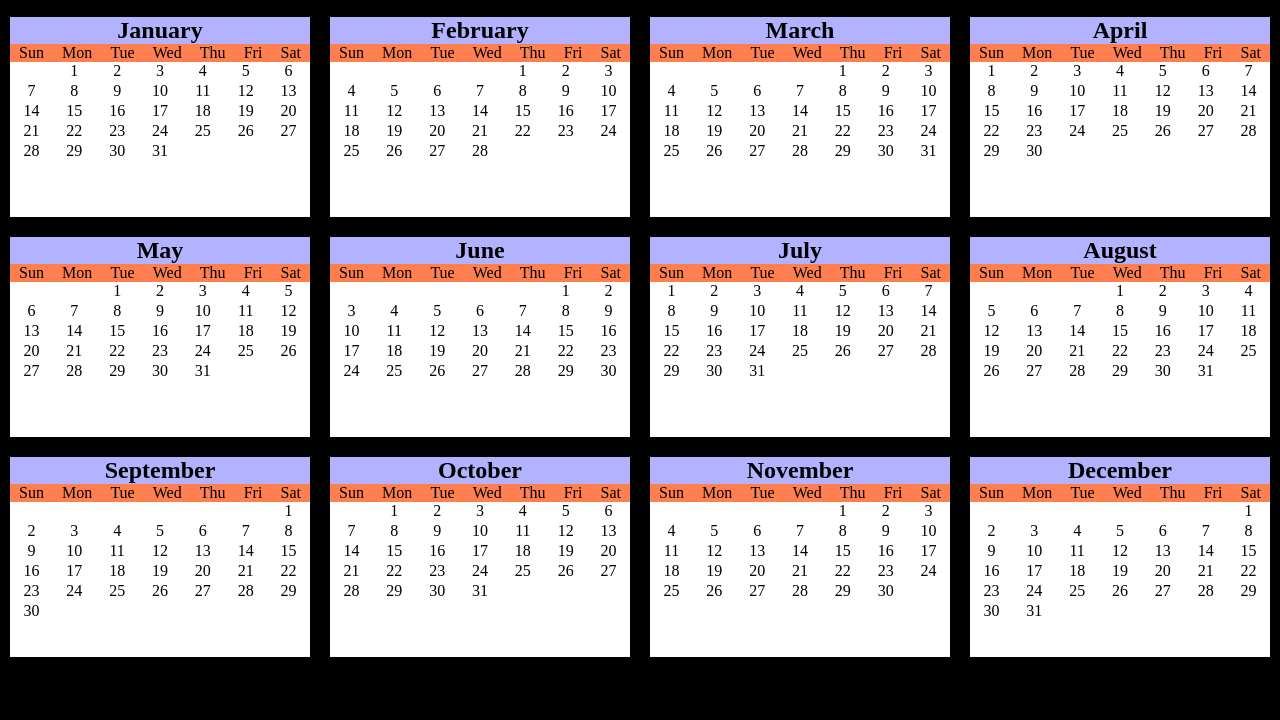
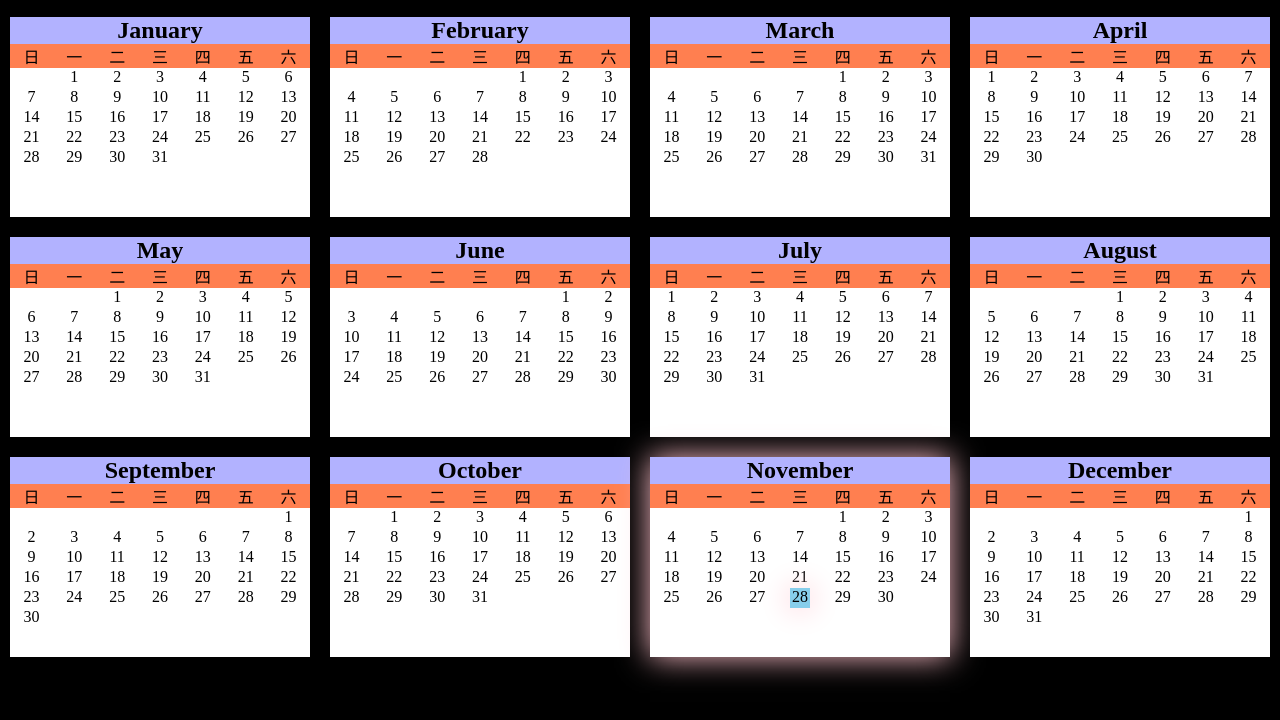
Before and after one commit to ZiKT1229/calendar, a plain HTML site: page index.html in a window 1280 px wide. Shown: the part 40-760 px from the top of the page. Drawn offline with Linux system fonts and the light colour scheme.

Commit message:
修改星期 + hightlight當月日

```diff
--- a/index.html
+++ b/index.html
@@ -17,13 +17,13 @@
             <div class="months">
                 <h2>January</h2>
                 <div class="week">
-                    <p>Sun</p>
-                    <p>Mon</p>
-                    <p>Tue</p>
-                    <p>Wed</p>
-                    <p>Thu</p>
-                    <p>Fri</p>
-                    <p>Sat</p>
+                    <p>日</p>
+                    <p>一</p>
+                    <p>二</p>
+                    <p>三</p>
+                    <p>四</p>
+                    <p>五</p>
+                    <p>六</p>
                 </div>
                 <div class="days">
                 </div>
@@ -31,13 +31,13 @@
             <div class="months">
                 <h2>February</h2>
                 <div class="week">
-                    <p>Sun</p>
-                    <p>Mon</p>
-                    <p>Tue</p>
-                    <p>Wed</p>
-                    <p>Thu</p>
-                    <p>Fri</p>
-                    <p>Sat</p>
+                    <p>日</p>
+                    <p>一</p>
+                    <p>二</p>
+                    <p>三</p>
+                    <p>四</p>
+                    <p>五</p>
+                    <p>六</p>
                 </div>
                 <div class="days">
                 </div>
@@ -45,13 +45,13 @@
             <div class="months">
                 <h2>March</h2>
                 <div class="week">
-                    <p>Sun</p>
-                    <p>Mon</p>
-                    <p>Tue</p>
-                    <p>Wed</p>
-                    <p>Thu</p>
-                    <p>Fri</p>
-                    <p>Sat</p>
+                    <p>日</p>
+                    <p>一</p>
+                    <p>二</p>
+                    <p>三</p>
+                    <p>四</p>
+                    <p>五</p>
+                    <p>六</p>
                 </div>
                 <div class="days">
                 </div>
@@ -59,13 +59,13 @@
             <div class="months">
                 <h2>April</h2>
                 <div class="week">
-                    <p>Sun</p>
-                    <p>Mon</p>
-                    <p>Tue</p>
-                    <p>Wed</p>
-                    <p>Thu</p>
-                    <p>Fri</p>
-                    <p>Sat</p>
+                    <p>日</p>
+                    <p>一</p>
+                    <p>二</p>
+                    <p>三</p>
+                    <p>四</p>
+                    <p>五</p>
+                    <p>六</p>
                 </div>
                 <div class="days">
                 </div>
@@ -73,13 +73,13 @@
             <div class="months">
                 <h2>May</h2>
                 <div class="week">
-                    <p>Sun</p>
-                    <p>Mon</p>
-                    <p>Tue</p>
-                    <p>Wed</p>
-                    <p>Thu</p>
-                    <p>Fri</p>
-                    <p>Sat</p>
+                    <p>日</p>
+                    <p>一</p>
+                    <p>二</p>
+                    <p>三</p>
+                    <p>四</p>
+                    <p>五</p>
+                    <p>六</p>
                 </div>
                 <div class="days">
                 </div>
@@ -87,13 +87,13 @@
             <div class="months">
                 <h2>June</h2>
                 <div class="week">
-                    <p>Sun</p>
-                    <p>Mon</p>
-                    <p>Tue</p>
-                    <p>Wed</p>
-                    <p>Thu</p>
-                    <p>Fri</p>
-                    <p>Sat</p>
+                    <p>日</p>
+                    <p>一</p>
+                    <p>二</p>
+                    <p>三</p>
+                    <p>四</p>
+                    <p>五</p>
+                    <p>六</p>
                 </div>
                 <div class="days">
                 </div>
@@ -101,13 +101,13 @@
             <div class="months">
                 <h2>July</h2>
                 <div class="week">
-                    <p>Sun</p>
-                    <p>Mon</p>
-                    <p>Tue</p>
-                    <p>Wed</p>
-                    <p>Thu</p>
-                    <p>Fri</p>
-                    <p>Sat</p>
+                    <p>日</p>
+                    <p>一</p>
+                    <p>二</p>
+                    <p>三</p>
+                    <p>四</p>
+                    <p>五</p>
+                    <p>六</p>
                 </div>
                 <div class="days">
                 </div>
@@ -115,13 +115,13 @@
             <div class="months">
                 <h2>August</h2>
                 <div class="week">
-                    <p>Sun</p>
-                    <p>Mon</p>
-                    <p>Tue</p>
-                    <p>Wed</p>
-                    <p>Thu</p>
-                    <p>Fri</p>
-                    <p>Sat</p>
+                    <p>日</p>
+                    <p>一</p>
+                    <p>二</p>
+                    <p>三</p>
+                    <p>四</p>
+                    <p>五</p>
+                    <p>六</p>
                 </div>
                 <div class="days">
                 </div>
@@ -129,13 +129,13 @@
             <div class="months">
                 <h2>September</h2>
                 <div class="week">
-                    <p>Sun</p>
-                    <p>Mon</p>
-                    <p>Tue</p>
-                    <p>Wed</p>
-                    <p>Thu</p>
-                    <p>Fri</p>
-                    <p>Sat</p>
+                    <p>日</p>
+                    <p>一</p>
+                    <p>二</p>
+                    <p>三</p>
+                    <p>四</p>
+                    <p>五</p>
+                    <p>六</p>
                 </div>
                 <div class="days">
                 </div>
@@ -143,13 +143,13 @@
             <div class="months">
                 <h2>October</h2>
                 <div class="week">
-                    <p>Sun</p>
-                    <p>Mon</p>
-                    <p>Tue</p>
-                    <p>Wed</p>
-                    <p>Thu</p>
-                    <p>Fri</p>
-                    <p>Sat</p>
+                    <p>日</p>
+                    <p>一</p>
+                    <p>二</p>
+                    <p>三</p>
+                    <p>四</p>
+                    <p>五</p>
+                    <p>六</p>
                 </div>
                 <div class="days">
                 </div>
@@ -157,13 +157,13 @@
             <div class="months">
                 <h2>November</h2>
                 <div class="week">
-                    <p>Sun</p>
-                    <p>Mon</p>
-                    <p>Tue</p>
-                    <p>Wed</p>
-                    <p>Thu</p>
-                    <p>Fri</p>
-                    <p>Sat</p>
+                    <p>日</p>
+                    <p>一</p>
+                    <p>二</p>
+                    <p>三</p>
+                    <p>四</p>
+                    <p>五</p>
+                    <p>六</p>
                 </div>
                 <div class="days">
                 </div>
@@ -171,13 +171,13 @@
             <div class="months">
                 <h2>December</h2>
                 <div class="week">
-                    <p>Sun</p>
-                    <p>Mon</p>
-                    <p>Tue</p>
-                    <p>Wed</p>
-                    <p>Thu</p>
-                    <p>Fri</p>
-                    <p>Sat</p>
+                    <p>日</p>
+                    <p>一</p>
+                    <p>二</p>
+                    <p>三</p>
+                    <p>四</p>
+                    <p>五</p>
+                    <p>六</p>
                 </div>
                 <div class="days">
                 </div>
--- a/script.js
+++ b/script.js
@@ -1,5 +1,8 @@
-let year = new Date().getFullYear();
+let nowday = new Date();
+let year = nowday.getFullYear();
 document.getElementById("year").innerHTML = year;
+let today = nowday.getMonth();
+document.getElementsByClassName("months")[today].classList.add("hightlight");
 
 let monthOfDays = [0, 0, 0, 0, 0, 0, 0, 0, 0, 0, 0, 0];
 let classDays = document.getElementsByClassName("days");
@@ -20,5 +23,8 @@ for (let i = 0; i < 12; i++) {
         d.className = "day";
         d.innerHTML = j + 1;
         classDays[i].appendChild(d);
+        if (i == today && j + 1 == nowday.getDate()) {
+            d.classList.add("hightlight");
+        }
     }
 }
--- a/style.css
+++ b/style.css
@@ -40,20 +40,23 @@ main {
     background: coral;
 }
 
+.hightlight {
+    box-shadow: 0 0 30px pink;
+}
+
 .days {
     display: grid;
     grid-template-columns: auto auto auto auto auto auto auto;
+}
+
+.days .hightlight {
+    background: skyblue;
 }
 
 .day {
     margin: auto;
     width: 20px;
     height: 20px;
-    border-radius: 10px;
-}
-
-.day:hover {
-    background: greenyellow;
 }
 
 @media only screen and (max-width: 1250px) {
```
